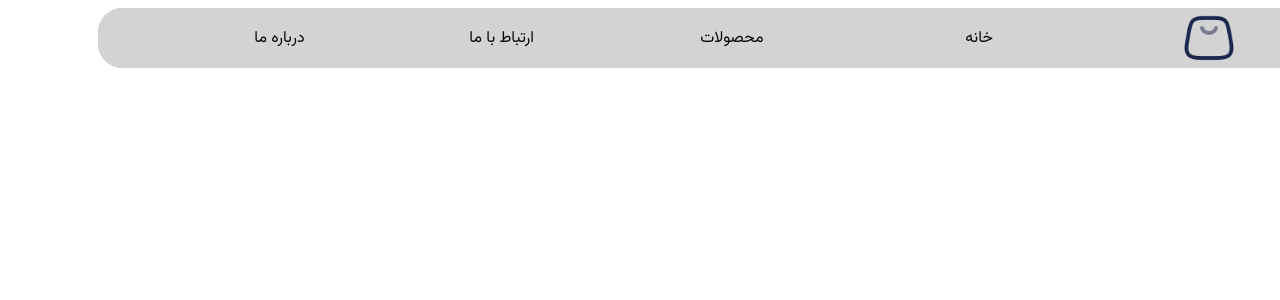
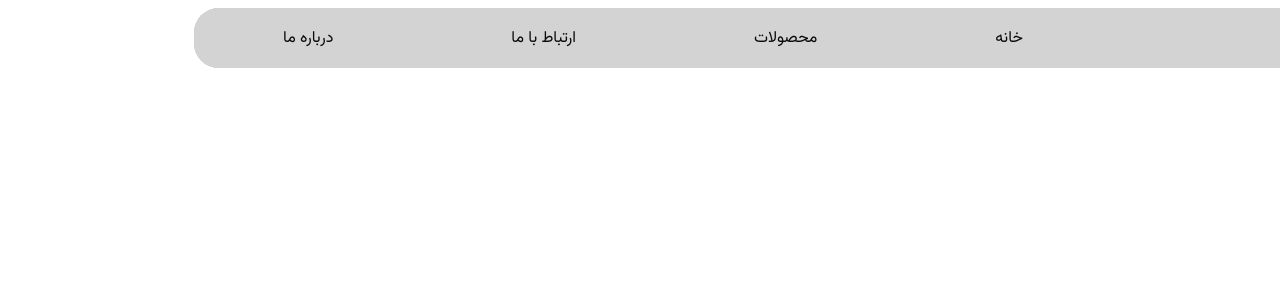
Before and after one commit to Alihaghayegh/OnlineShop-app, a React (Create React App) app in the folder frontend/: page / in a window 1280 px wide. Shown: the top 300 px of the page. Built offline with nearby package versions, Linux system fonts and the light colour scheme.

Commit message:
topbar debugged

```diff
--- a/frontend/src/layout/Topbar/Topbar.css
+++ b/frontend/src/layout/Topbar/Topbar.css
@@ -32,7 +32,7 @@ ul {
 
 li {
     display: inline;
-    width: 20%;
+    /* width: 20%; */
 }
 
 li:hover {
```
